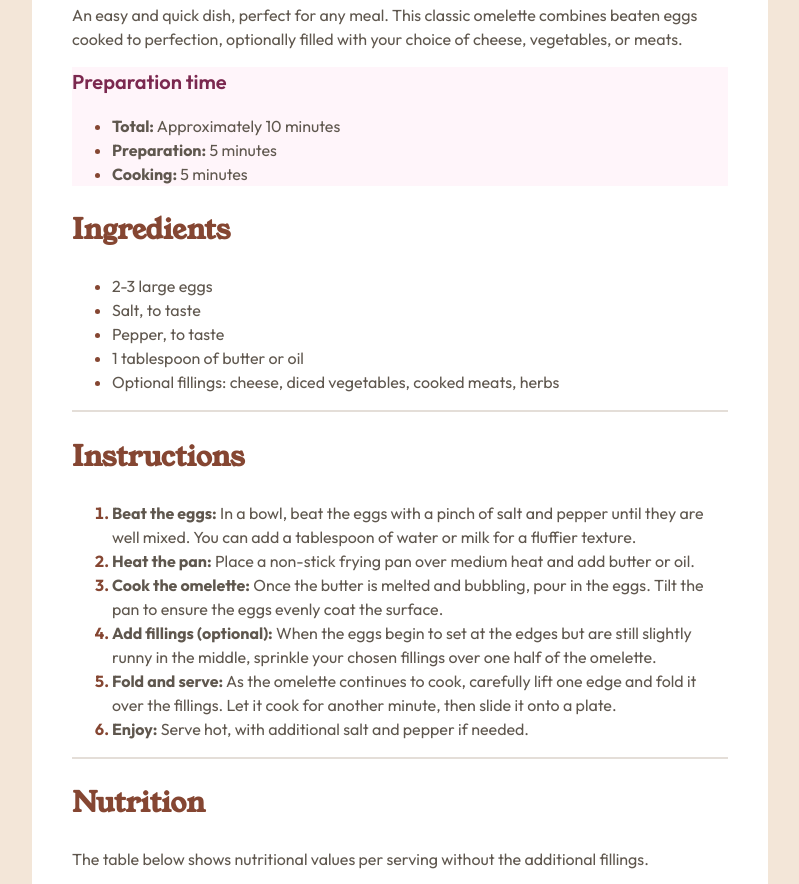
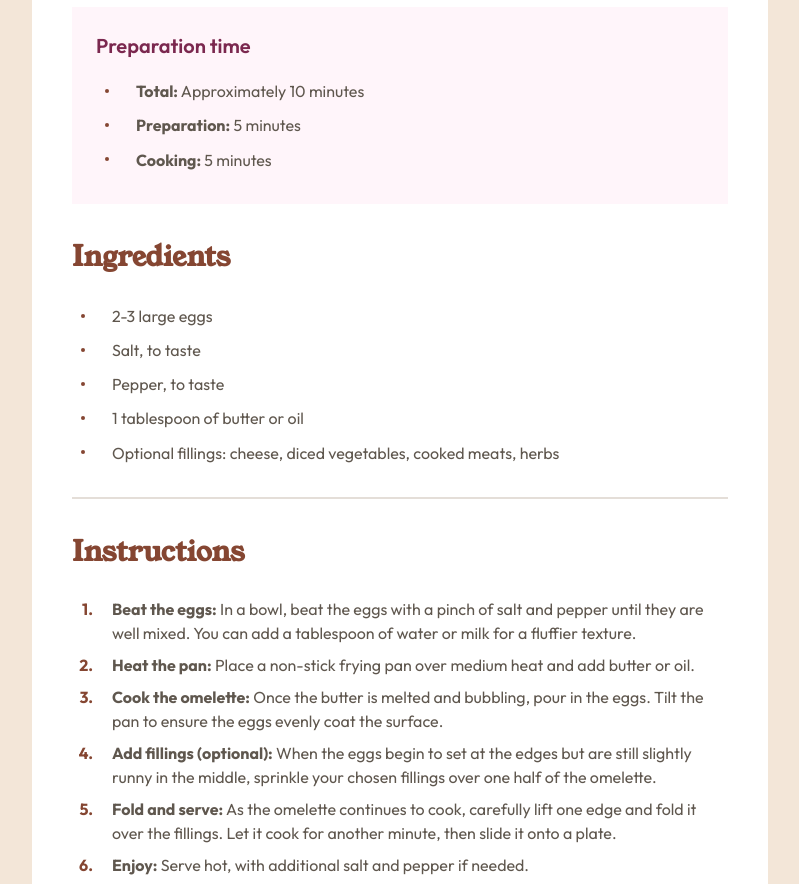
Before and after one commit to patriciarrs/Frontend-Mentor-Recipe-Page, a plain HTML site: page index.html in a window 1280 px wide. Shown: the part 531-1415 px from the top of the page, without its empty margins (240-1039 px from the left). Drawn offline with Linux system fonts and the light colour scheme.

Commit message:
adds spacing to elements

```diff
--- a/index.html
+++ b/index.html
@@ -41,93 +41,130 @@
   <body class="body">
     <main class="main">
       <article class="card">
+        <figure class="figure">
           <img
             src="assets/images/image-omelette.jpeg"
             alt="Omelette"
             class="image"
           />
+        </figure>
 
         <div class="content">
           <h1 class="title">Simple Omelette Recipe</h1>
 
-          <p>
+          <p class="copy">
             An easy and quick dish, perfect for any meal. This classic omelette
             combines beaten eggs cooked to perfection, optionally filled with
             your choice of cheese, vegetables, or meats.
           </p>
 
-          <section class="highlighted-section">
+          <section class="section highlighted-section">
             <h2 class="subtitle">Preparation time</h2>
 
-            <ul>
-              <li>
+            <ul class="list unordered-list">
+              <li class="list-item">
+                <span class="list-copy middle-copy">
                   <span class="bold-copy">Total:</span> Approximately 10 minutes
+                </span>
               </li>
-              <li><span class="bold-copy">Preparation:</span> 5 minutes</li>
-              <li><span class="bold-copy">Cooking:</span> 5 minutes</li>
+              <li class="list-item">
+                <span class="list-copy middle-copy">
+                  <span class="bold-copy">Preparation:</span> 5 minutes
+                </span>
+              </li>
+              <li class="list-item">
+                <span class="list-copy middle-copy">
+                  <span class="bold-copy">Cooking:</span> 5 minutes
+                </span>
+              </li>
             </ul>
           </section>
 
-          <section>
+          <section class="section">
             <h2 class="section-title">Ingredients</h2>
 
-            <ul>
-              <li>2-3 large eggs</li>
-              <li>Salt, to taste</li>
-              <li>Pepper, to taste</li>
-              <li>1 tablespoon of butter or oil</li>
-              <li>
-                Optional fillings: cheese, diced vegetables, cooked meats, herbs
+            <ul class="list unordered-list">
+              <li class="list-item">
+                <span class="list-copy middle-copy">2-3 large eggs</span>
+              </li>
+              <li class="list-item">
+                <span class="list-copy middle-copy">Salt, to taste</span>
+              </li>
+              <li class="list-item">
+                <span class="list-copy middle-copy">Pepper, to taste</span>
+              </li>
+              <li class="list-item">
+                <span class="list-copy middle-copy">
+                  1 tablespoon of butter or oil
+                </span>
+              </li>
+              <li class="list-item">
+                <span class="list-copy middle-copy">
+                  Optional fillings: cheese, diced vegetables, cooked meats,
+                  herbs
+                </span>
               </li>
             </ul>
           </section>
 
           <hr class="hr" />
 
-          <section>
+          <section class="section">
             <h2 class="section-title">Instructions</h2>
 
-            <ol>
-              <li>
+            <ol class="list">
+              <li class="list-item">
+                <span class="list-copy top-copy">
                   <span class="bold-copy">Beat the eggs:</span> In a bowl, beat
                   the eggs with a pinch of salt and pepper until they are well
-                mixed. You can add a tablespoon of water or milk for a fluffier
-                texture.
+                  mixed. You can add a tablespoon of water or milk for a
+                  fluffier texture.
+                </span>
               </li>
-              <li>
+              <li class="list-item">
+                <span class="list-copy top-copy">
                   <span class="bold-copy">Heat the pan:</span> Place a non-stick
                   frying pan over medium heat and add butter or oil.
+                </span>
               </li>
-              <li>
+              <li class="list-item">
+                <span class="list-copy top-copy">
                   <span class="bold-copy">Cook the omelette:</span> Once the
-                butter is melted and bubbling, pour in the eggs. Tilt the pan to
-                ensure the eggs evenly coat the surface.
+                  butter is melted and bubbling, pour in the eggs. Tilt the pan
+                  to ensure the eggs evenly coat the surface.
+                </span>
               </li>
-              <li>
-                <span class="bold-copy">Add fillings (optional):</span> When the
-                eggs begin to set at the edges but are still slightly runny in
-                the middle, sprinkle your chosen fillings over one half of the
-                omelette.
+              <li class="list-item">
+                <span class="list-copy top-copy">
+                  <span class="bold-copy">Add fillings (optional):</span> When
+                  the eggs begin to set at the edges but are still slightly
+                  runny in the middle, sprinkle your chosen fillings over one
+                  half of the omelette.
+                </span>
               </li>
-              <li>
+              <li class="list-item">
+                <span class="list-copy top-copy">
                   <span class="bold-copy">Fold and serve:</span> As the omelette
-                continues to cook, carefully lift one edge and fold it over the
-                fillings. Let it cook for another minute, then slide it onto a
-                plate.
+                  continues to cook, carefully lift one edge and fold it over
+                  the fillings. Let it cook for another minute, then slide it
+                  onto a plate.
+                </span>
               </li>
-              <li>
-                <span class="bold-copy">Enjoy:</span> Serve hot, with additional
-                salt and pepper if needed.
+              <li class="list-item">
+                <span class="list-copy top-copy">
+                  <span class="bold-copy">Enjoy:</span> Serve hot, with
+                  additional salt and pepper if needed.
+                </span>
               </li>
             </ol>
           </section>
 
           <hr class="hr" />
 
-          <section>
+          <section class="section">
             <h2 class="section-title">Nutrition</h2>
 
-            <p>
+            <p class="copy">
               The table below shows nutritional values per serving without the
               additional fillings.
             </p>
--- a/styles.css
+++ b/styles.css
@@ -36,6 +36,10 @@ html {
   max-width: 73.6rem;
 }
 
+.figure {
+  margin: 0;
+}
+
 .image {
   display: block;
   max-width: 100%;
@@ -54,10 +58,20 @@ html {
   color: var(--stone900);
   font-family: "Young Serif", serif;
   font-size: 3.6rem;
+  margin: 0 0 2.4rem;
+}
+
+.copy {
+  margin: 0;
+}
+
+.section {
+  margin: 3.2rem 0 0;
 }
 
 .highlighted-section {
   background-color: var(--rose50);
+  padding: 2.4rem;
 }
 
 .subtitle {
@@ -65,29 +79,60 @@ html {
   font-family: "Outfit", sans-serif;
   font-size: 2rem;
   font-weight: 600;
+  margin: 0 0 1.6rem;
+}
+
+.list {
+  margin: 0;
+  padding: 0 0 0 24px;
+}
+
+::marker {
+  color: var(--brown800);
+  font-variant-numeric: proportional-nums;
+  font-weight: bold;
+}
+
+.unordered-list ::marker {
+  font-size: 1.2rem;
+}
+
+.list-item {
+  margin: 0 0 0.8rem 0;
+}
+
+.list-copy {
+  display: inline-block;
+  margin: 0 0 0 1.6rem;
+}
+
+.middle-copy {
+  vertical-align: middle;
 }
 
 .bold-copy {
   font-weight: bold;
 }
 
+.top-copy {
+  vertical-align: top;
+}
+
 .section-title {
   color: var(--brown800);
   font-family: "Young Serif", serif;
   font-size: 2.8rem;
+  margin: 0 0 2.4rem;
 }
 
 .hr {
   border: 1px solid var(--stone150);
-}
-
-::marker {
-  color: var(--brown800);
-  font-weight: bold;
+  margin: 3.2rem 0 0;
 }
 
 .table {
   border-collapse: collapse;
+  margin: 2.4rem 0 0;
   width: 100%;
 }
 
@@ -96,9 +141,15 @@ html {
   border-bottom: 1px solid var(--stone150);
 }
 
+.th {
+  font-weight: normal;
+  padding: 1.2rem 0 1.2rem 3.2rem;
+}
+
 .td {
   color: var(--brown800);
   font-weight: bold;
+  padding: 1.2rem 0 1.2rem 0.8rem;
 }
 
 .footer {
@@ -116,7 +167,11 @@ html {
 }
 
 @media (min-width: 769px) {
+  .figure {
+    margin: 4rem 4rem 0;
+  }
+
   .image {
-    padding: 4rem;
+    border-radius: 24px;
   }
 }
```
Lines whose indentation alone changed are shown as unchanged.
